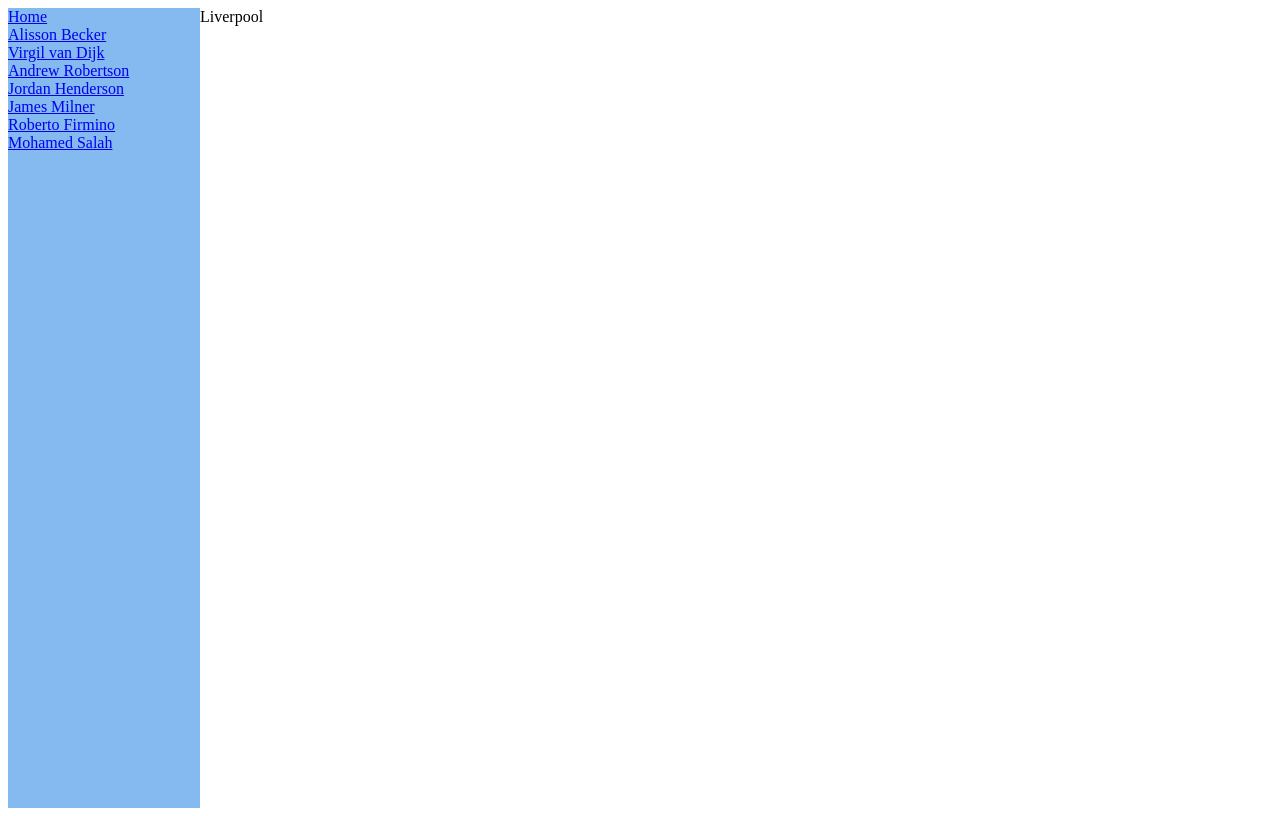
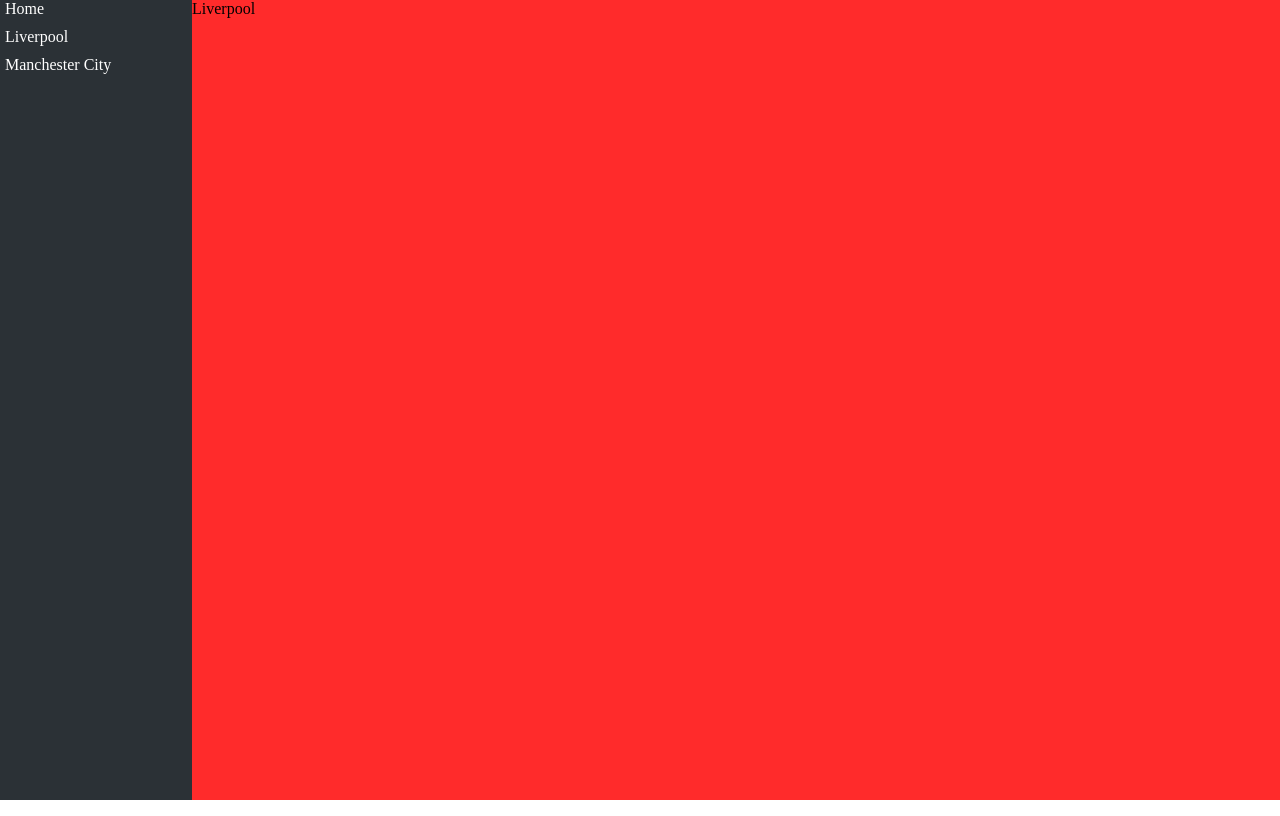
Before and after one commit to LouiseReid/EPL-Stats-Dashboard, a Vue app: page /club/Liverpool in a window 1280 px wide. Built offline with nearby package versions, Linux system fonts and the light colour scheme; data requests are answered from the project's data file.

Commit message:
dynamic background colours

```diff
--- a/db.json
+++ b/db.json
@@ -1,12 +1,15 @@
 {
   "players": [{
       "id": 1,
+      "details": {
         "club": "Liverpool",
         "name": "Alisson Becker",
         "position": "Goalkeeper",
         "apperances": 27,
         "wins": 20,
-      "losses": 1,
+        "losses": 1
+      },
+      "defence": {
         "saves": 56,
         "penalties-saved": 0,
         "punches": 12,
@@ -17,24 +20,32 @@
         "clean-sheets": 15,
         "goals-conceded": 15,
         "errors-goal-conceded": 2,
-      "own-goals": 0,
+        "own-goals": 0
+      },
+      "discipline": {
         "yellow-cards": 0,
         "red-cards": 0,
-      "fouls": 0,
+        "fouls": 0
+      },
+      "team-play": {
         "goals": 0,
         "assists": 0,
         "passes": 753,
         "passes-per-match": 27.89,
         "accurate-long-balls": 136
+      }
     },
     {
       "id": 2,
+      "details": {
         "club": "Liverpool",
         "name": "Virgil van Dijk",
         "position": "Defender",
         "apperances": 27,
         "wins": 20,
-      "losses": 1,
+        "losses": 1
+      },
+      "defence": {
         "clean-sheets": 14,
         "goals-conceded": 15,
         "tackles": 24,
@@ -52,26 +63,34 @@
         "aerial-battles-won": 117,
         "aerial-battles-lost": 40,
         "errors-goal-conceded": 0,
-      "own-goals": 0,
+        "own-goals": 0
+      },
+      "discipline": {
         "yellow-cards": 1,
         "red-cards": 0,
         "fouls": 11,
+        "offsides": 0
+      },
+      "team-play": {
         "goals": 1,
-      "offsides": 0,
         "assists": 1,
         "passes": 2191,
         "passes-per-match": 81.15,
         "crosses": 0,
         "cross-accuracy-perc": 0
+      }
     },
     {
       "id": 3,
+      "details": {
         "club": "Liverpool",
         "name": "Andrew Robertson",
         "position": "Defender",
         "apperances": 25,
         "wins": 18,
-      "losses": 1,
+        "losses": 1
+      },
+      "defence": {
         "clean-sheets": 14,
         "goals-conceded": 13,
         "tackles": 64,
@@ -89,26 +108,34 @@
         "aerial-battles-won": 14,
         "aerial-battles-lost": 16,
         "errors-goal-conceded": 0,
-      "own-goals": 0,
+        "own-goals": 0
+      },
+      "discipline": {
         "yellow-cards": 2,
         "red-cards": 0,
         "fouls": 10,
+        "offsides": 1
+      },
+      "team-play": {
         "goals": 0,
-      "offsides": 1,
         "assists": 4,
         "passes": 1670,
         "passes-per-match": 66.80,
         "crosses": 84,
         "cross-accuracy-perc": 12
+      }
     },
     {
       "id": 4,
+      "details": {
         "club": "Liverpool",
         "name": "Jordan Henderson",
         "position": "Midfielder",
         "apperances": 22,
         "wins": 17,
-      "losses": 1,
+        "losses": 1
+      },
+      "defence": {
         "tackles": 33,
         "tackle-success-perc": 88,
         "blocked-shots": 1,
@@ -121,31 +148,41 @@
         "successful-5050s": 4,
         "aerial-battles-won": 16,
         "aerial-battles-lost": 16,
-      "errors-goal-conceded": 0,
+        "errors-goal-conceded": 0
+      },
+      "discipline": {
         "yellow-cards": 0,
         "red-cards": 1,
         "fouls": 17,
+        "offsides": 1
+      },
+      "attack": {
         "goals": 0,
         "freekicks-scored": 0,
         "penalties-scored": 0,
         "shots": 7,
         "shote-OT": 0,
-      "shooting-acc": 0,
-      "offsides": 1,
+        "shooting-acc": 0
+      },
+      "team-play": {
         "assists": 0,
         "passes": 1256,
         "passes-per-match": 57.09,
         "crosses": 24,
         "cross-accuracy-perc": 17
+      }
     },
     {
       "id": 5,
+      "details": {
         "club": "Liverpool",
         "name": "James Milner",
         "position": "Midfielder",
         "apperances": 22,
         "wins": 16,
-      "losses": 1,
+        "losses": 1
+      },
+      "defence": {
         "tackles": 34,
         "tackle-success-perc": 56,
         "blocked-shots": 9,
@@ -158,86 +195,116 @@
         "successful-5050s": 10,
         "aerial-battles-won": 18,
         "aerial-battles-lost": 22,
-      "errors-goal-conceded": 0,
+        "errors-goal-conceded": 0
+      },
+      "discipline": {
         "yellow-cards": 3,
         "red-cards": 1,
         "fouls": 25,
+        "offsides": 0
+      },
+      "attack": {
         "goals": 3,
         "freekicks-scored": 0,
         "penalties-scored": 1,
         "shots": 17,
         "shote-OT": 5,
-      "shooting-acc": 29,
-      "offsides": 0,
+        "shooting-acc": 29
+      },
+      "team-play": {
         "assists": 4,
         "passes": 1162,
         "passes-per-match": 52.82,
         "crosses": 111,
         "cross-accuracy-perc": 29
+      }
     },
     {
       "id": 6,
+      "details": {
         "club": "Liverpool",
         "name": "Roberto Firmino",
         "position": "Forward",
         "apperances": 27,
         "wins": 20,
-      "losses": 1,
+        "losses": 1
+      },
+      "defence": {
         "tackles": 21,
         "blocked-shots": 12,
         "interceptions": 6,
         "clearances": 13,
-      "headed-clearances": 11,
+        "headed-clearances": 11
+      },
+      "discipline": {
         "yellow-cards": 0,
         "red-cards": 0,
         "fouls": 32,
+        "offsides": 3
+      },
+      "attack": {
         "goals": 9,
         "freekicks-scored": 0,
         "penalties-scored": 1,
         "shots": 57,
         "shote-OT": 29,
-      "shooting-acc": 51,
-      "offsides": 3,
+        "shooting-acc": 51
+      },
+      "team-play": {
         "assists": 4,
         "passes": 1030,
         "passes-per-match": 38.15
+      }
     },
     {
       "id": 7,
+      "details": {
         "club": "Liverpool",
         "name": "Mohamed Salah",
         "position": "Forward",
         "apperances": 27,
         "wins": 20,
-      "losses": 1,
+        "losses": 1
+      },
+      "defence": {
         "tackles": 14,
         "blocked-shots": 21,
         "interceptions": 4,
         "clearances": 4,
-      "headed-clearances": 1,
+        "headed-clearances": 1
+      },
+      "discipline": {
         "yellow-cards": 0,
         "red-cards": 0,
         "fouls": 21,
+        "offsides": 21
+      },
+      "attack": {
         "goals": 17,
         "freekicks-scored": 0,
         "penalties-scored": 3,
         "shots": 88,
         "shote-OT": 43,
-      "shooting-acc": 49,
-      "offsides": 21,
+        "shooting-acc": 49
+      },
+      "team-play": {
         "assists": 7,
         "passes": 739,
         "passes-per-match": 28.42,
         "crosses": 49
+      }
     },
     {
       "id": 8,
+      "details":{
       "club": "Manchester City",
       "name": "Ederson",
       "position": "Goalkeeper",
       "apperances": 27,
       "wins": 21,
-      "losses": 4,
+      "losses": 4
+      },
+      "defence": {
         "saves": 46,
         "penalties-saved": 0,
         "punches": 5,
@@ -248,24 +315,32 @@
         "clean-sheets": 12,
         "goals-conceded": 20,
         "errors-goal-conceded": 0,
-      "own-goals": 0,
+        "own-goals": 0
+      },
+      "discipline": {
         "yellow-cards": 2,
         "red-cards": 0,
-      "fouls": 2,
+        "fouls": 2
+      },
+      "team-play": {
         "goals": 0,
         "assists": 1,
         "passes": 702,
         "passes-per-match": 26.00,
         "accurate-long-balls": 94
+      }
     },
     {
       "id": 9,
+      "details":{
       "club": "Manchester City",
       "name": "Kyle Walker",
       "position": "Defender",
       "apperances": 23,
       "wins": 18,
-      "losses": 3,
+      "losses": 3
+      },
+      "defence": {
         "clean-sheets": 11,
         "goals-conceded": 14,
         "tackles": 31,
@@ -283,26 +358,34 @@
         "aerial-battles-won": 34,
         "aerial-battles-lost": 21,
         "errors-goal-conceded": 0,
-      "own-goals": 0,
+        "own-goals": 0
+      },
+      "discipline": {
         "yellow-cards": 1,
         "red-cards": 0,
         "fouls": 8,
+        "offsides": 4
+      },
+      "team-play": {
         "goals": 1,
-      "offsides": 4,
         "assists": 1,
         "passes": 1632,
         "passes-per-match": 70.96,
         "crosses": 39,
         "cross-accuracy-perc": 8
+      }
     },
     {
       "id": 10,
+      "details":{
       "club": "Manchester City",
       "name": "Aymeric Laporte",
       "position": "Defender",
       "apperances": 27,
       "wins": 21,
-      "losses": 4,
+      "losses": 4
+      },
+      "defence": {
         "clean-sheets": 12,
         "goals-conceded": 19,
         "tackles": 30,
@@ -320,26 +403,34 @@
         "aerial-battles-won": 58,
         "aerial-battles-lost": 42,
         "errors-goal-conceded": 0,
-      "own-goals": 0,
+        "own-goals": 0
+      },
+      "discipline": {
         "yellow-cards": 3,
         "red-cards": 0,
         "fouls": 19,
+        "offsides": 2
+      },
+      "team-play": {
         "goals": 1,
-      "offsides": 2,
         "assists": 1,
         "passes": 2313,
         "passes-per-match": 85.67,
         "crosses": 6,
         "cross-accuracy-perc": 0
+      }
     },
     {
       "id": 11,
+      "details":{
       "club": "Manchester City",
       "name": "Kevin De Bruyne",
       "position": "Midfielder",
       "apperances": 12,
       "wins": 9,
-      "losses": 3,
+      "losses": 3
+      },
+      "defence": {
         "tackles": 11,
         "tackle-success-perc": 82,
         "blocked-shots": 3,
@@ -352,31 +443,41 @@
         "successful-5050s": 12,
         "aerial-battles-won": 4,
         "aerial-battles-lost": 7,
-      "errors-goal-conceded": 0,
+        "errors-goal-conceded": 0
+      },
+      "discipline": {
         "yellow-cards": 3,
         "red-cards": 0,
         "fouls": 9,
+        "offsides": 0
+      },
+      "attack": {
         "goals": 1,
         "freekicks-scored": 0,
         "penalties-scored": 0,
         "shots": 14,
         "shote-OT": 8,
-      "shooting-acc": 57,
-      "offsides": 0,
+        "shooting-acc": 57
+      },
+      "team-play": {
         "assists": 0,
         "passes": 409,
         "passes-per-match": 34.08,
         "crosses": 40,
         "cross-accuracy-perc": 25
+      }
     },
     {
       "id": 12,
+      "details":{
       "club": "Manchester City",
       "name": "David Silva",
       "position": "Midfielder",
       "apperances": 23,
       "wins": 18,
-      "losses": 3,
+      "losses": 3
+      },
+      "defence": {
         "tackles": 19,
         "tackle-success-perc": 63,
         "blocked-shots": 17,
@@ -389,78 +490,105 @@
         "successful-5050s": 23,
         "aerial-battles-won": 10,
         "aerial-battles-lost": 9,
-      "errors-goal-conceded": 0,
+        "errors-goal-conceded": 0
+      },
+      "discipline": {
         "yellow-cards": 2,
         "red-cards": 0,
         "fouls": 16,
+        "offsides": 0
+      },
+      "attack": {
         "goals": 6,
         "freekicks-scored": 1,
         "penalties-scored": 0,
         "shots": 40,
         "shote-OT": 17,
-      "shooting-acc": 43,
-      "offsides": 0,
+        "shooting-acc": 43
+      },
+      "team-play": {
         "assists": 0,
         "passes": 1352,
         "passes-per-match": 58.78,
         "crosses": 61,
         "cross-accuracy-perc": 28
+      }
     },
     {
-      "id": 14,
+      "id": 13,
+      "details":{
       "club": "Manchester City",
       "name": "Raheem Sterling",
       "position": "Forward",
       "apperances": 24,
       "wins": 18,
-      "losses": 4,
+      "losses": 4
+      },
+      "defence": {
         "tackles": 22,
         "blocked-shots": 14,
         "interceptions": 14,
         "clearances": 4,
-      "headed-clearances": 1,
+        "headed-clearances": 1
+      },
+      "discipline": {
         "yellow-cards": 2,
         "red-cards": 0,
         "fouls": 22,
+        "offsides": 8
+      },
+      "attack": {
         "goals": 12,
         "freekicks-scored": 0,
         "penalties-scored": 0,
         "shots": 46,
         "shote-OT": 25,
-      "shooting-acc": 54,
-      "offsides": 8,
+        "shooting-acc": 54
+      },
+      "team-play": {
         "assists": 9,
         "passes": 920,
         "passes-per-match": 38.33,
         "crosses": 58
+      }
     },
     {
-      "id": 15,
+      "id": 14,
+      "details":{
       "club": "Manchester City",
       "name": "Sergio Aguero",
       "position": "Forward",
       "apperances": 23,
       "wins": 18,
-      "losses": 3,
+      "losses": 3
+      },
+      "defence": {
         "tackles": 16,
         "blocked-shots": 20,
         "interceptions": 8,
         "clearances": 3,
-      "headed-clearances": 0,
+        "headed-clearances": 0
+      },
+      "discipline": {
         "yellow-cards": 3,
         "red-cards": 0,
         "fouls": 15,
+        "offsides": 18
+      },
+      "attack": {
         "goals": 17,
         "freekicks-scored": 0,
         "penalties-scored": 1,
         "shots": 84,
         "shote-OT": 32,
-      "shooting-acc": 38,
-      "offsides": 18,
+        "shooting-acc": 38
+      },
+      "team-play": {
         "assists": 6,
         "passes": 538,
         "passes-per-match": 23.39,
         "crosses": 7
       }
+    }
   ]
 }
--- a/src/App.vue
+++ b/src/App.vue
@@ -3,12 +3,11 @@
     <div id="nav">
       <NavBar :clubs="clubs" :players="playersForClub"/>
     </div>
-    <router-view :key="$route.fullPath"/>
+    <router-view :key="$route.fullPath" class="view"/>
   </div>
 </template>
 
 <script>
-import EventService from "@/services/EventService";
 import NavBar from "@/components/Nav.vue";
 import { mapActions, mapGetters } from "vuex";
 
@@ -29,13 +28,23 @@
 </script>
 
 <style lang="scss">
+
+* {
+  margin: 0;
+  padding: 0;
+}
 #app {
   display: flex;
 }
  #nav {
   height: 100vh;
   width: 15vw;
-  background: #84baf0;
+  background: #2b3136;
   margin: 0;
  }
+
+ .view {
+   width: 85vw;
+   height: 100vh;
+ }
 </style>
--- a/src/components/Nav.vue
+++ b/src/components/Nav.vue
@@ -13,7 +13,7 @@
         v-for="player in players"
         :key="player.id"
         :to="{name: 'Player', params: {id: player.id}}"
-      >{{ player.name }}</router-link>
+      >{{ player.details.name }}</router-link>
     </template>
   </div>
 </template>
@@ -22,16 +22,25 @@
 import { mapActions } from "vuex";
 
 export default {
-  props: ['clubs', 'players'],
+  props: ["clubs", "players"],
   methods: {
     ...mapActions(["resetPlayersForClub"])
   }
 };
 </script>
 
-<style scoped>
+<style lang="scss" scoped>
 div {
   display: flex;
   flex-direction: column;
 }
+
+a {
+  color: #ffffff;
+  text-decoration: none;
+  margin: 0 5px;
+  &:not(:first-child) {
+    padding-top: 10px;
+  }
+}
 </style>
--- /dev/null
+++ b/src/components/PlayerDetail.vue
@@ -0,0 +1,28 @@
+<template >
+  <section>
+    <div v-for="(value, key) in details" :key="key">
+      <p>{{ key }}</p>
+      <span>{{ value }}</span>
+    </div>
+  </section>
+</template>
+
+<script>
+export default {
+  props: ["details"]
+};
+</script>
+
+<style lang="scss" scoped>
+section {
+  display: flex;
+  flex-direction: row;
+  justify-content: space-around;
+}
+
+div {
+    border: 1px solid black;
+}
+
+
+</style>
--- a/src/services/EventService.js
+++ b/src/services/EventService.js
@@ -17,9 +17,9 @@
     return apiClient.get('/players?id=' + id);
   },
   getPlayersForClub(team) {
-    return apiClient.get('/players?club=' + team);
+    return apiClient.get('/players?details.club=' + team);
   },
   getPlayersForPosition(position) {
-    return apiClient.get('/players?position=' + position);
+    return apiClient.get('/players?details.position=' + position);
   }
 };
--- a/src/store/store.js
+++ b/src/store/store.js
@@ -35,7 +35,9 @@
       EventService.getPlayers()
         .then(players => commit('SET_PLAYERS', players.data))
         .then(() => {
-          const clubs = this.state.allPlayers.map(player => player.club);
+          const clubs = this.state.allPlayers.map(
+            player => player.details.club
+          );
           commit('SET_CLUBS', [...new Set(clubs)]);
         });
     },
--- /dev/null
+++ b/src/styles/variables.scss
@@ -0,0 +1,2 @@
+$liverpool: #ff0000d4;
+$mancity: #73b0ffcc;
--- a/src/views/Club.vue
+++ b/src/views/Club.vue
@@ -1,5 +1,5 @@
 <template>
-  <div>{{ club }}</div>
+  <div v-if="club" :class="backgroundColour">{{ club }}</div>
 </template>
 
 <script>
@@ -12,7 +12,15 @@
     ...mapActions(["getPlayersForClub"])
   },
   computed: {
-    ...mapGetters(["playersForClub"])
+    ...mapGetters(["playersForClub"]),
+          backgroundColour(){
+          if(this.club === 'Liverpool'){
+              return 'liverpool'
+          }
+          if(this.club === 'Manchester City'){
+              return 'mancity'
+          }
+      }
   },
   created() {
     this.getPlayersForClub(this.club);
@@ -20,5 +28,12 @@
 };
 </script>
 
-<style scoped>
+<style lang="scss" scoped>
+.liverpool {
+    background-color: $liverpool
+}
+
+.mancity {
+    background-color: $mancity
+}
 </style>
--- a/src/views/Player.vue
+++ b/src/views/Player.vue
@@ -1,25 +1,47 @@
 <template>
-  <div>
-      <h3>{{ player.name }}</h3>
+  <div :class="backgroundColour" v-if="player">
+    <PlayerDetail :details="player.details"/>
   </div>
 </template>
 
 <script>
-import EventService from '@/services/EventService.js';
+import EventService from "@/services/EventService.js";
+import PlayerDetail from "@/components/PlayerDetail.vue";
 
 export default {
-  props: ['id'],
+  props: ["id"],
   data() {
     return {
       player: {}
     };
   },
   mounted() {
-      EventService.getPlayer(this.id)
-      .then(res => this.player = res.data[0])
+    EventService.getPlayer(this.id)
+    .then(res => (this.player = res.data[0]))
+  },
+  components: {
+    PlayerDetail
+  },
+    computed: {
+      backgroundColour(){
+          if(this.player.details.club === 'Liverpool'){
+              return 'liverpool'
+          }
+          if(this.player.details.club === 'Manchester City'){
+              return 'mancity'
+          }
+      }
   }
 };
 </script>
 
-<style scoped>
+<style lang="scss" scoped>
+
+.liverpool {
+    background-color: $liverpool
+}
+
+.mancity {
+    background-color: $mancity
+}
 </style>
```
Also changed, not shown: vue.config.js (+11 -1 lines). Lines whose indentation alone changed are shown as unchanged.
